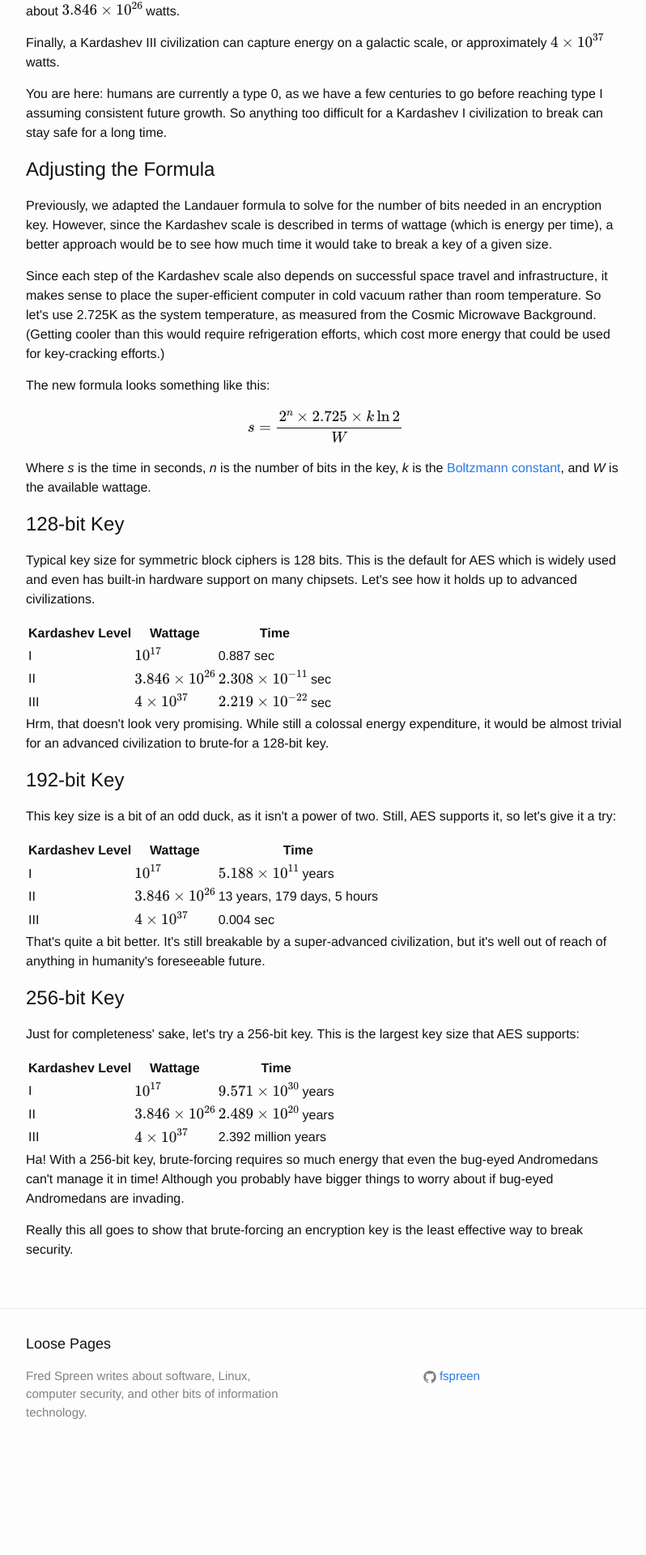
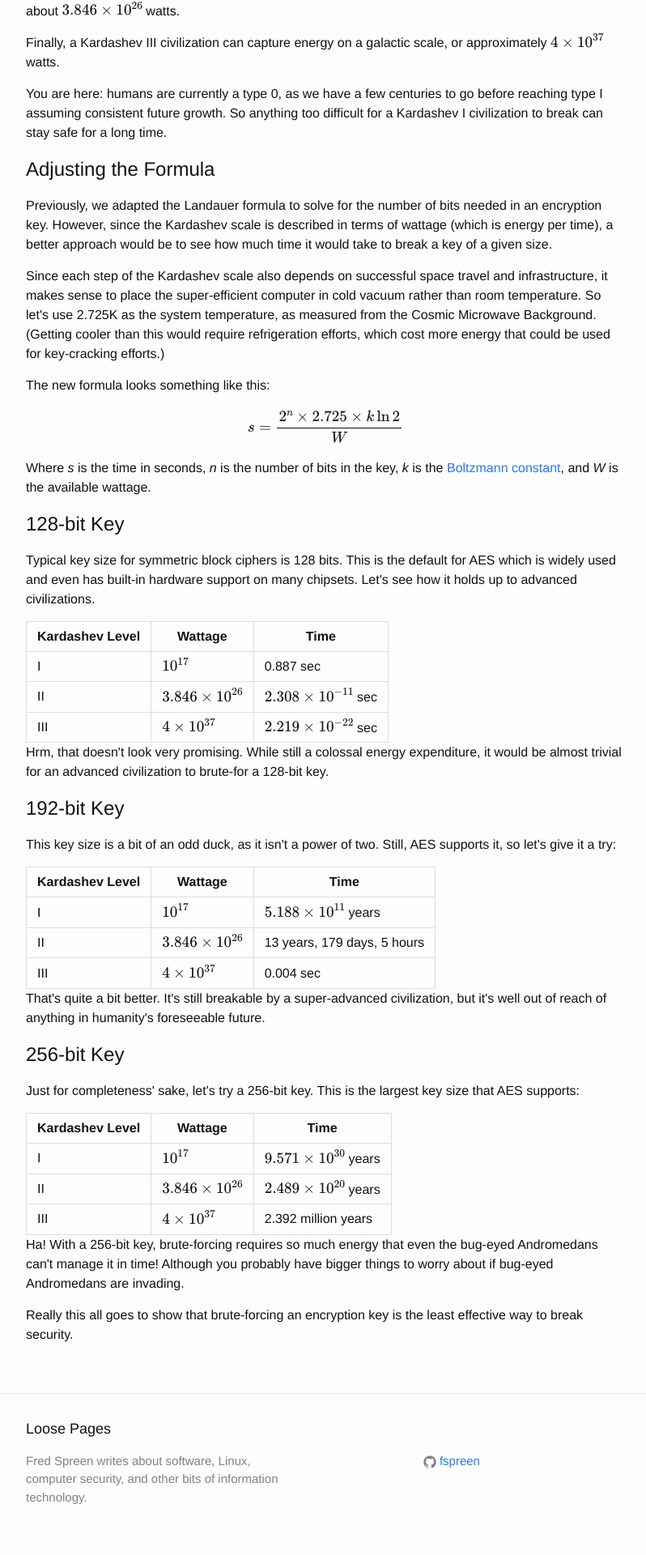
Before and after one commit to fspreen/fspreen.github.io, a Jekyll site: the page built from _posts/2016-10-08-landauer-future.md, in a window 1280 px wide. Shown: the part 830-2750 px from the top of the page at 81% size, without its empty margins (238-1036 px from the left). Built offline with Jekyll 4.4.1, drawn with Linux system fonts in a browser that asks for light colours; formulas are drawn with MathJax 3; before the commit the page ends 2645 px from its top, so only the background shows below that.

Commit message:
Add table borders and spacing
Format tables in posts to be more like tables produced on GitHub.  The
default was no borders or padding, making tabulated data difficult to
read.

```diff
--- a/_sass/_base.scss
+++ b/_sass/_base.scss
@@ -48,6 +48,22 @@ img {
 }
 
 
+table {
+  border-collapse: collapse;
+  border-spacing: 0;
+}
+
+td,
+th {
+  padding: 0;
+  border-color: #dddddd;
+  border-width: 1px;
+  border-style: solid;
+  padding-left: 13px;
+  padding-right: 13px;
+  padding-top: 6px;
+  padding-bottom: 6px;
+}
 
 /**
  * Figures
```
